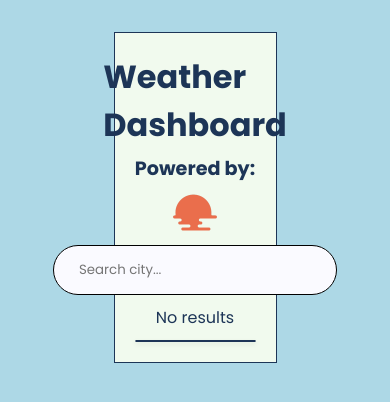
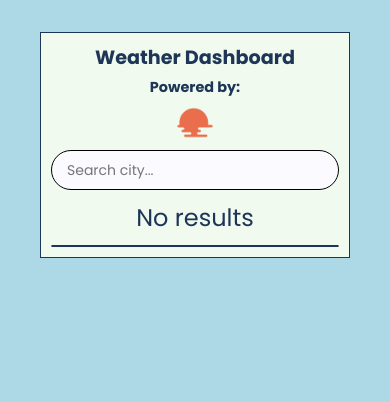
Before and after one commit to karponick/weather-dashboard, a React (Create React App) app in the folder weather-dashboard/: page / in a window 390 px wide. Shown: the top 402 px of the page. Built offline with nearby package versions, Linux system fonts and the light colour scheme.

Commit message:
media queries

```diff
--- a/weather-dashboard/src/App.css
+++ b/weather-dashboard/src/App.css
@@ -8,9 +8,13 @@
 }
 
 .hourly {
-  font-style: normal;
-  width: 32.4%;
+  width: 30%;
+  align-items: center;
+  display: flex;
+  flex-direction: column;
+  border: 1px solid #1d3557;
   margin: auto;
+  background-color: #1d3557;
 }
 
 .hourly:hover {
@@ -23,3 +27,17 @@ a:hover {
   color: black;
   text-decoration: none;
 }
+
+/* media queries */
+
+@media (max-width: 768px) {
+  .hourly {
+      width: 80%;
+  }
+}
+
+@media (max-width: 480px) {
+  .hourly {
+        width: 90%;
+    }
+}
--- a/weather-dashboard/src/components/AirDetails/AirDetails.module.css
+++ b/weather-dashboard/src/components/AirDetails/AirDetails.module.css
@@ -4,4 +4,19 @@
     margin: auto;
     padding: 1em;
     background-color: #f1faee;
+    text-align: center;
 }
+
+/* media queries */
+
+@media (max-width: 768px) {
+    .airDetails {
+        width: 80%;
+    }
+}
+
+@media (max-width: 480px) {
+    .airDetails {
+        width: 90%;
+    }
+}
--- a/weather-dashboard/src/components/SearchBar/SearchBar.module.css
+++ b/weather-dashboard/src/components/SearchBar/SearchBar.module.css
@@ -78,3 +78,73 @@
     width: 50x;
     height: 50px;
 }
+
+/* media queries */
+
+@media (max-width: 768px) {
+    .searchBar {
+        width: 80%;
+        padding: 15px;
+    }
+
+    .searchBar h1 {
+        font-size: 1.5em;
+    }
+
+    .searchBar h2 {
+        font-size: 1em;
+    }
+
+    .input {
+        height: 45px;
+        font-size: 16px;
+    }
+
+    .resultsContainer {
+        max-width: 100%;
+        box-shadow: none;
+    }
+
+    .city {
+        font-size: 0.8em;
+    }
+}
+
+@media (max-width: 480px) {
+    .searchBar {
+        width: 95%;
+        padding: 10px;
+    }
+
+    .searchBar h1 {
+        font-size: 1.2em;
+    }
+
+    .searchBar h2 {
+        font-size: 0.9em;
+    }
+
+    .input {
+        height: 40px;
+        font-size: 14px;
+        padding-left: 15px;
+    }
+
+    .resultsContainer {
+        box-shadow: none;
+    }
+
+    .city {
+        font-size: 0.7em;
+        padding: 3px;
+    }
+
+    .icon {
+        width: 40px;
+        height: 40px;
+    }
+
+    .noResults {
+        font-size: 1.5em;
+    }
+}
--- a/weather-dashboard/src/components/SunDetails/SunDetails.module.css
+++ b/weather-dashboard/src/components/SunDetails/SunDetails.module.css
@@ -4,4 +4,19 @@
     margin: auto;
     padding: 1em;
     background-color: #f1faee;
+    text-align: center;
 }
+
+/* media queries */
+
+@media (max-width: 768px) {
+    .sunDetails {
+        width: 80%;
+    }
+}
+
+@media (max-width: 480px) {
+    .sunDetails {
+        width: 90%;
+    }
+}
--- a/weather-dashboard/src/components/WeatherDetails/WeatherDetails.jsx
+++ b/weather-dashboard/src/components/WeatherDetails/WeatherDetails.jsx
@@ -21,6 +21,7 @@ const WeatherDetails = ({ weatherData }) => {
         <p><strong>Wind Speed:</strong> {weatherData.wind_speed} mph</p>
         <p><strong>Sunrise:</strong> {weatherData.sunrise}</p>
         <p><strong>Sunset:</strong> {weatherData.sunset}</p> */}
+        <p className={styles.smallMsg}>-Click for Hourly Temperature-</p>
       </div>
     </div>
   );
--- a/weather-dashboard/src/components/WeatherDetails/WeatherDetails.module.css
+++ b/weather-dashboard/src/components/WeatherDetails/WeatherDetails.module.css
@@ -1,6 +1,24 @@
 .weatherDetails {
-    border: 1px solid black;
     background-color: #1d3557;
     padding: 1em;
     color: #f1faee;
+    width: 100%;
 }
+
+.smallMsg {
+    font-size: 0.8em;
+}
+
+/* media queries */
+
+@media (max-width: 768px) {
+    .weatherDetails {
+        width: 80%;
+    }
+}
+
+@media (max-width: 480px) {
+    .weatherDetails {
+        width: 100%;
+    }
+}
```
